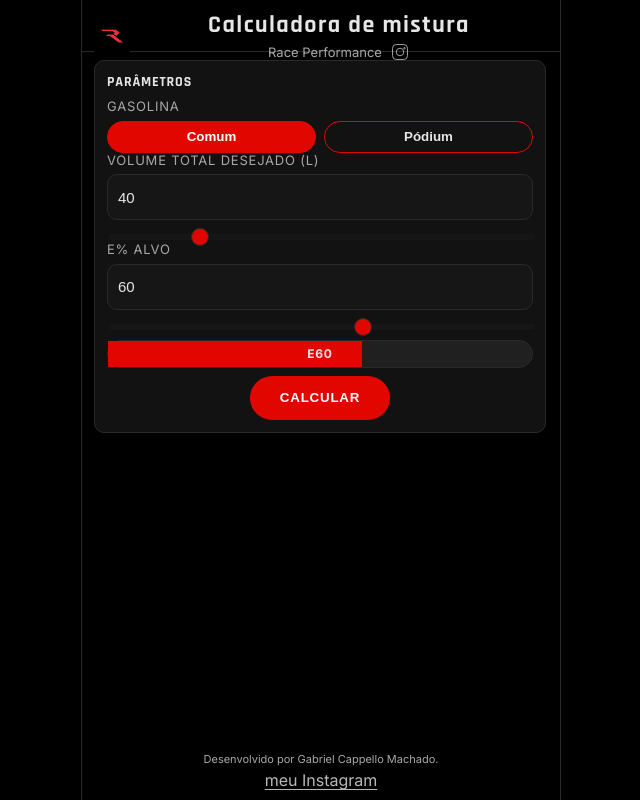
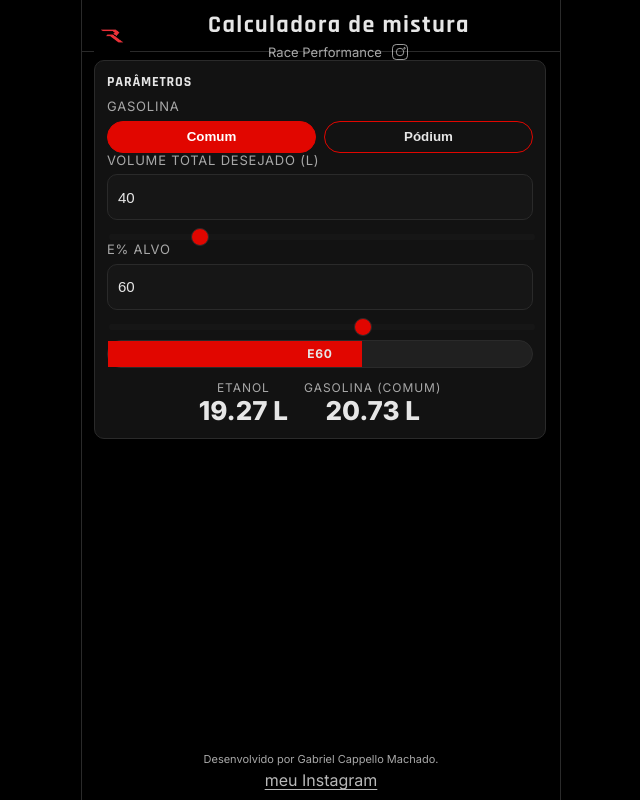
Before and after one commit to Gligoco/Calc_mix_fuel, a React (Vite) app in the folder fuel-mix-calculator/: page / in a window 1280 px wide. Shown: the whole page, without its empty margins (319-959 px from the left). Built offline with nearby package versions, Linux system fonts and the light colour scheme.

Commit message:
Set initial hasCalculated state to true and add useEffect to ensure calculation
Co-authored-by: vwb5n4ffm8 <vwb5n4ffm8@privaterelay.appleid.com>

```diff
--- a/fuel-mix-calculator/src/App.jsx
+++ b/fuel-mix-calculator/src/App.jsx
@@ -42,7 +42,8 @@ export default function App() {
   const [Vtotal, setVtotal] = useLocalStorage('Vtotal', 40)
   const [Etarget, setEtarget] = useLocalStorage('Etarget', 60)
 
-  const [hasCalculated, setHasCalculated] = useLocalStorage('hasCalculated', false)
+  const [hasCalculated, setHasCalculated] = useLocalStorage('hasCalculated', true)
+  useEffect(() => { setHasCalculated(true) }, [])
   function handleCalc() { setHasCalculated(true) }
   function handleReset() { window.location.reload() }
 
@@ -98,14 +99,6 @@ export default function App() {
                 <div className="label">E{round(Number(Etarget)||0,0)}</div>
               </div>
 
-              <div className="cta-row">
-                {!hasCalculated ? (
-                  <button className="rp-cta" onClick={handleCalc}>CALCULAR</button>
-                ) : (
-                  <button className="rp-cta" onClick={handleReset}>RECOMEÇAR</button>
-                )}
-              </div>
-
               {hasCalculated && (
                 <div className="results-block">
                   {res.ok ? (
```
